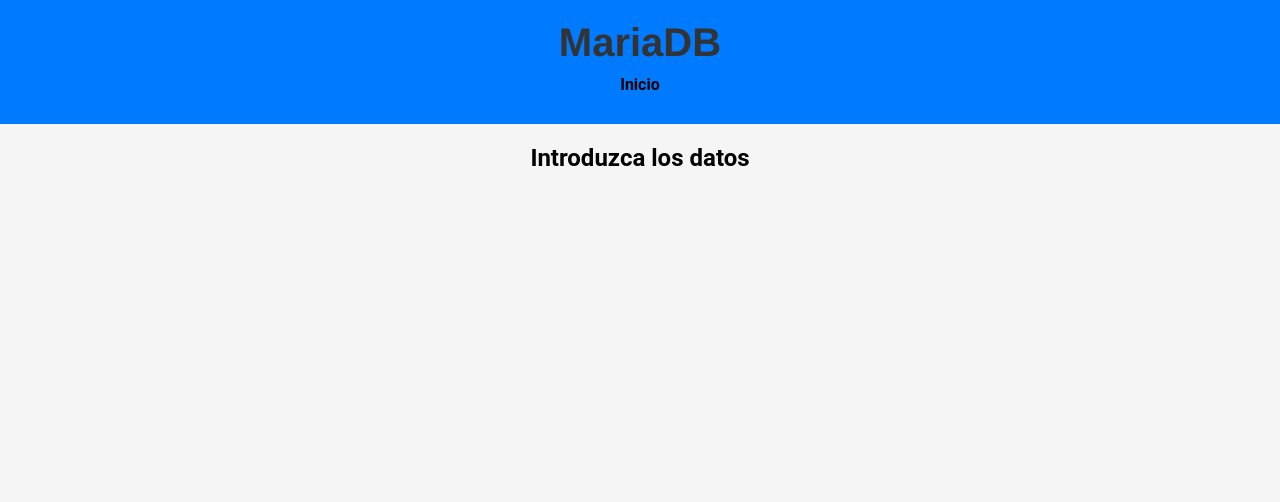
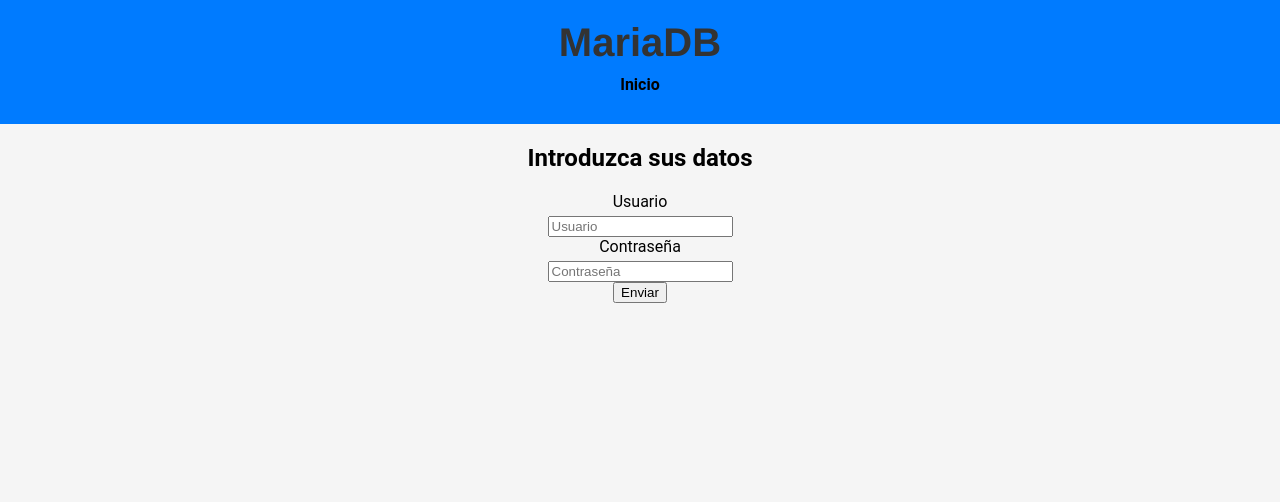
Before and after one commit to JuanantPineda/web_mariadb, a Flask app: page / in a window 1280 px wide. Shown: the top 502 px of the page. Run offline with Flask 3, Linux system fonts and the light colour scheme; some libraries are stand-ins or nearby versions.

Commit message:
Se ha añaido nuevas funcionalidades a la pagina web

```diff
--- a/app.py
+++ b/app.py
@@ -1,6 +1,5 @@
-from flask import Flask, render_template, abort, redirect,request
-import os, MySQLdb
-
+from flask import Flask, render_template, request
+import MySQLdb
 
 app = Flask(__name__)
 
@@ -8,6 +7,21 @@ app = Flask(__name__)
 def inicio():
     return render_template('index.html')
 
+@app.route('/datos', methods=["POST"])
+def datos():
+    usuario = request.form.get("usuario")
+    contrasenia = request.form.get("contrasenia")
+    try:
+        db = MySQLdb.connect("192.168.0.27", usuario, contrasenia, "prueba")
+        sql="SHOW TABLES"
+        cursor = db.cursor()
+        cursor.execute(sql)
+        tablas = cursor.fetchall()
+
+        return render_template('datos.html',tablas=tablas,conexion="bien")
+    except MySQLdb.Error as e:
+        print(f"Error al conectar a la base de datos: {e}")
+        return render_template('datos.html', conexion="mal")
 
 if __name__ == '__main__':
-    app.run()
+    app.run(debug=True)
--- a/templates/index.html
+++ b/templates/index.html
@@ -1,9 +1,21 @@
 {% extends "base.html" %}
-{% block title %}Índice{% endblock %}
+{% block title %}Inidice{% endblock %}
 {% block content %}
 
 <section class="menu-desplegable">
-    <h2>Introduzca los datos</h2>
+    <h2>Introduzca sus datos</h2>
+
+    <form action="/datos" method="post" class="formulario">
+        <div class="campo">
+            <label for="usuario">Usuario</label>
+            <input type="text" id="usuario" name="usuario" placeholder="Usuario" required>
+        </div>
+        <div class="campo">
+            <label for="contrasenia">Contraseña</label>
+            <input type="password" id="contrasenia" name="contrasenia" placeholder="Contraseña" required>
+        </div>
+        <button type="submit">Enviar</button>
+    </form>
 </section>
 
 {% endblock %}
```
Also changed, not shown: templates/datos.html (added, +19 -0 lines).
